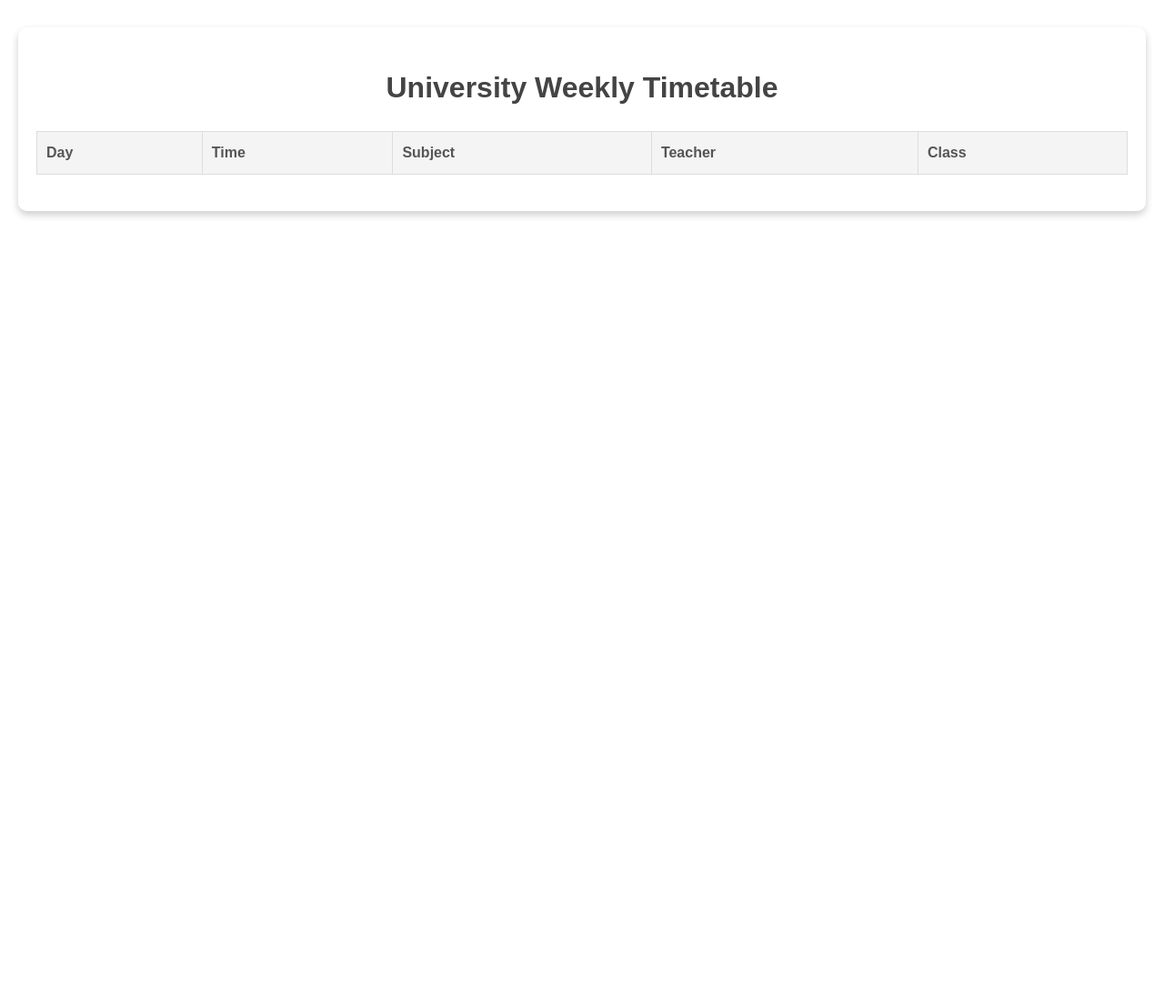
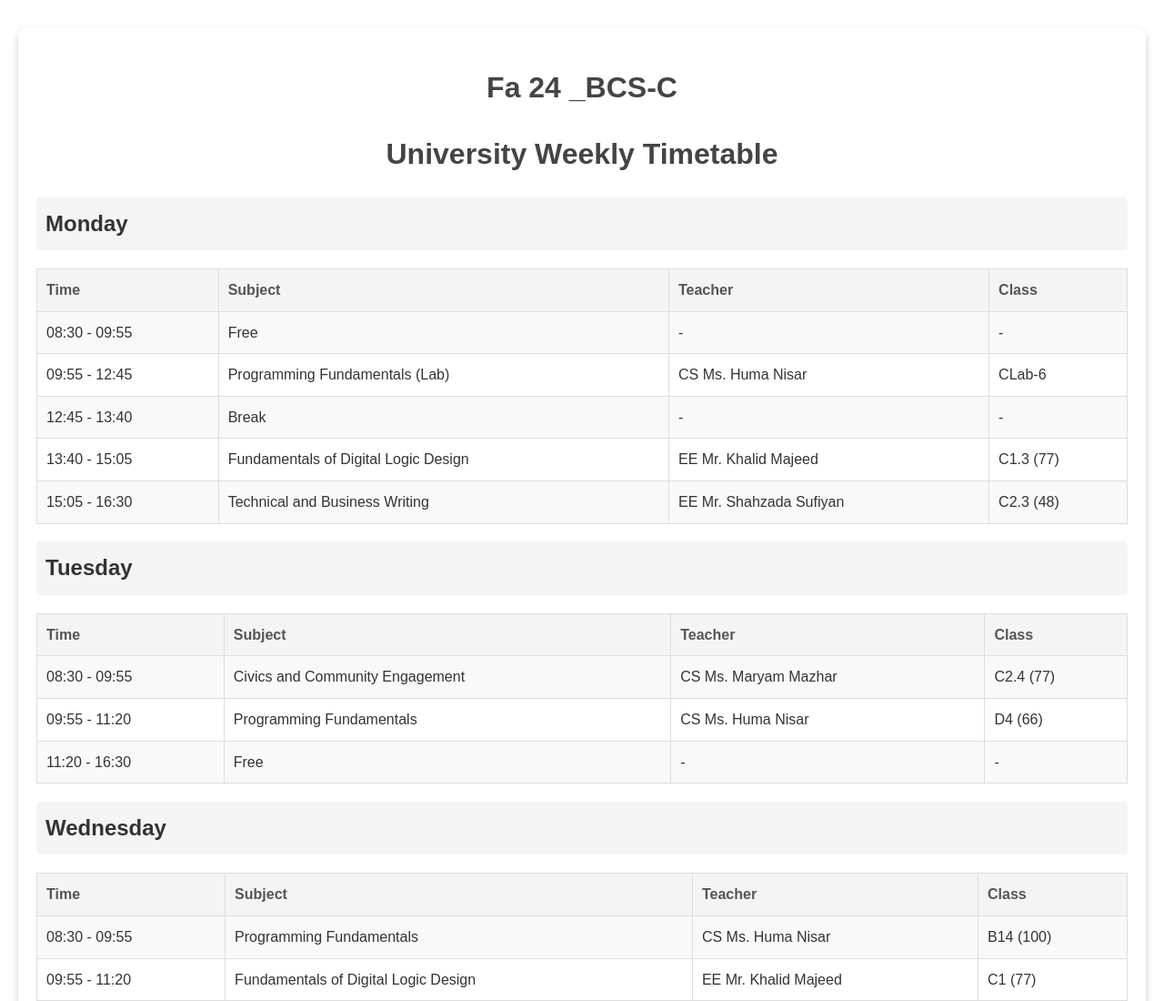
Before and after one commit to hashirkhan99/FA_24-C-Timetable, a plain HTML site: page index.html in a window 1280 px wide. Shown: the top 1100 px of the page at 91% size. Before the commit the page ends 800 px from the top, so only its background shows below. Drawn offline with Linux system fonts and the light colour scheme.

Commit message:
Update index.html

```diff
--- a/index.html
+++ b/index.html
@@ -18,7 +18,7 @@
         }
 
         .overlay {
-            background-color: rgba(255, 255, 255, 0.6); /* Lower opacity to 40% */
+            background-color: rgba(255, 255, 255, 0.6);
             padding: 20px;
             border-radius: 10px;
             max-width: 1200px;
@@ -31,10 +31,16 @@
             color: #444;
         }
 
+        h2 {
+            background-color: #f4f4f4;
+            padding: 10px;
+            border-radius: 5px;
+        }
+
         table {
             width: 100%;
             border-collapse: collapse;
-            margin: 20px 0;
+            margin: 10px 0;
         }
 
         th, td {
@@ -52,28 +58,77 @@
             background-color: #f9f9f9;
         }
 
-        tr:hover {
-            background-color: #f1f1f1;
+        .highlight {
+            background-color: yellow !important;
         }
     </style>
 </head>
 
 <body>
     <div class="overlay">
+        <h1>Fa 24 _BCS-C</h1>
         <h1>University Weekly Timetable</h1>
-        <table>
-            <thead>
-                <tr>
-                    <th>Day</th>
-                    <th>Time</th>
-                    <th>Subject</th>
-                    <th>Teacher</th>
-                    <th>Class</th>
-                </tr>
-            </thead>
-            <tbody>
+        <div id="timetable"></div>
+    </div>
 
-        </table>
-    </div>
+    <script>
+        const schedule = {
+            "Monday": [
+                { time: "08:30 - 09:55", subject: "Free" },
+                { time: "09:55 - 12:45", subject: "Programming Fundamentals (Lab)", teacher: "CS Ms. Huma Nisar", room: "CLab-6" },
+                { time: "12:45 - 13:40", subject: "Break" },
+                { time: "13:40 - 15:05", subject: "Fundamentals of Digital Logic Design", teacher: "EE Mr. Khalid Majeed", room: "C1.3 (77)" },
+                { time: "15:05 - 16:30", subject: "Technical and Business Writing", teacher: "EE Mr. Shahzada Sufiyan", room: "C2.3 (48)" }
+            ],
+            "Tuesday": [
+                { time: "08:30 - 09:55", subject: "Civics and Community Engagement", teacher: "CS Ms. Maryam Mazhar", room: "C2.4 (77)" },
+                { time: "09:55 - 11:20", subject: "Programming Fundamentals", teacher: "CS Ms. Huma Nisar", room: "D4 (66)" },
+                { time: "11:20 - 16:30", subject: "Free" }
+            ],
+            "Wednesday": [
+                { time: "08:30 - 09:55", subject: "Programming Fundamentals", teacher: "CS Ms. Huma Nisar", room: "B14 (100)" },
+                { time: "09:55 - 11:20", subject: "Fundamentals of Digital Logic Design", teacher: "EE Mr. Khalid Majeed", room: "C1 (77)" },
+                { time: "11:20 - 15:05", subject: "Free" },
+                { time: "15:05 - 16:30", subject: "Pre-Calculus II", teacher: "SE Ms. Sana Nasir", room: "D1 (72)" }
+            ],
+            "Thursday": [
+                { time: "08:30 - 09:55", subject: "Pre-Calculus II", teacher: "SE Ms. Sana Nasir", room: "D9 (72)" },
+                { time: "09:55 - 11:20", subject: "Technical and Business Writing", teacher: "EE Mr. Shahzada Sufiyan", room: "B14 (100)" },
+                { time: "11:20 - 12:45", subject: "Discrete Structures", teacher: "SE Ms. Nosheen Ramzan", room: "B14 (100)" },
+                { time: "12:45 - 16:30", subject: "Free" }
+            ],
+            "Friday": [
+                { time: "08:30 - 09:55", subject: "Civics and Community Engagement", teacher: "CS Ms. Maryam Mazhar", room: "C1.1 (77)" },
+                { time: "09:55 - 12:45", subject: "Fundamentals of Digital Logic Design (Lab)", teacher: "EE Mr. Khalid Majeed", room: "DLD Lab" },
+                { time: "12:45 - 13:40", subject: "Break" },
+                { time: "13:40 - 15:05", subject: "Discrete Structures", teacher: "SE Ms. Nosheen Ramzan", room: "B12 (70)" },
+                { time: "15:05 - 16:30", subject: "Free" }
+            ]
+        };
+
+        function renderTimetable() {
+            const now = new Date();
+            const today = Object.keys(schedule)[now.getDay() - 1] || "Monday";
+            const currentTime = now.getHours() * 60 + now.getMinutes();
+            const timetableDiv = document.getElementById("timetable");
+            timetableDiv.innerHTML = "";
+
+            Object.keys(schedule).forEach(day => {
+                let section = `<div class='day-section'><h2>${day}</h2><table>`;
+                section += `<tr><th>Time</th><th>Subject</th><th>Teacher</th><th>Class</th></tr>`;
+                let highlighted = false;
+                schedule[day].forEach(lecture => {
+                    const lectureTime = parseInt(lecture.time.split(':')[0]) * 60 + parseInt(lecture.time.split(':')[1]);
+                    const highlightClass = (!highlighted && day === today && lectureTime >= currentTime && lecture.subject !== "Free" && lecture.subject !== "Break") ? "highlight" : "";
+                    if (highlightClass) highlighted = true;
+                    section += `<tr class='${highlightClass}'><td>${lecture.time}</td><td>${lecture.subject}</td><td>${lecture.teacher || "-"}</td><td>${lecture.room || "-"}</td></tr>`;
+                });
+                section += "</table></div>";
+                timetableDiv.innerHTML += section;
+            });
+        }
+
+        renderTimetable();
+    </script>
 </body>
 </html>
```
